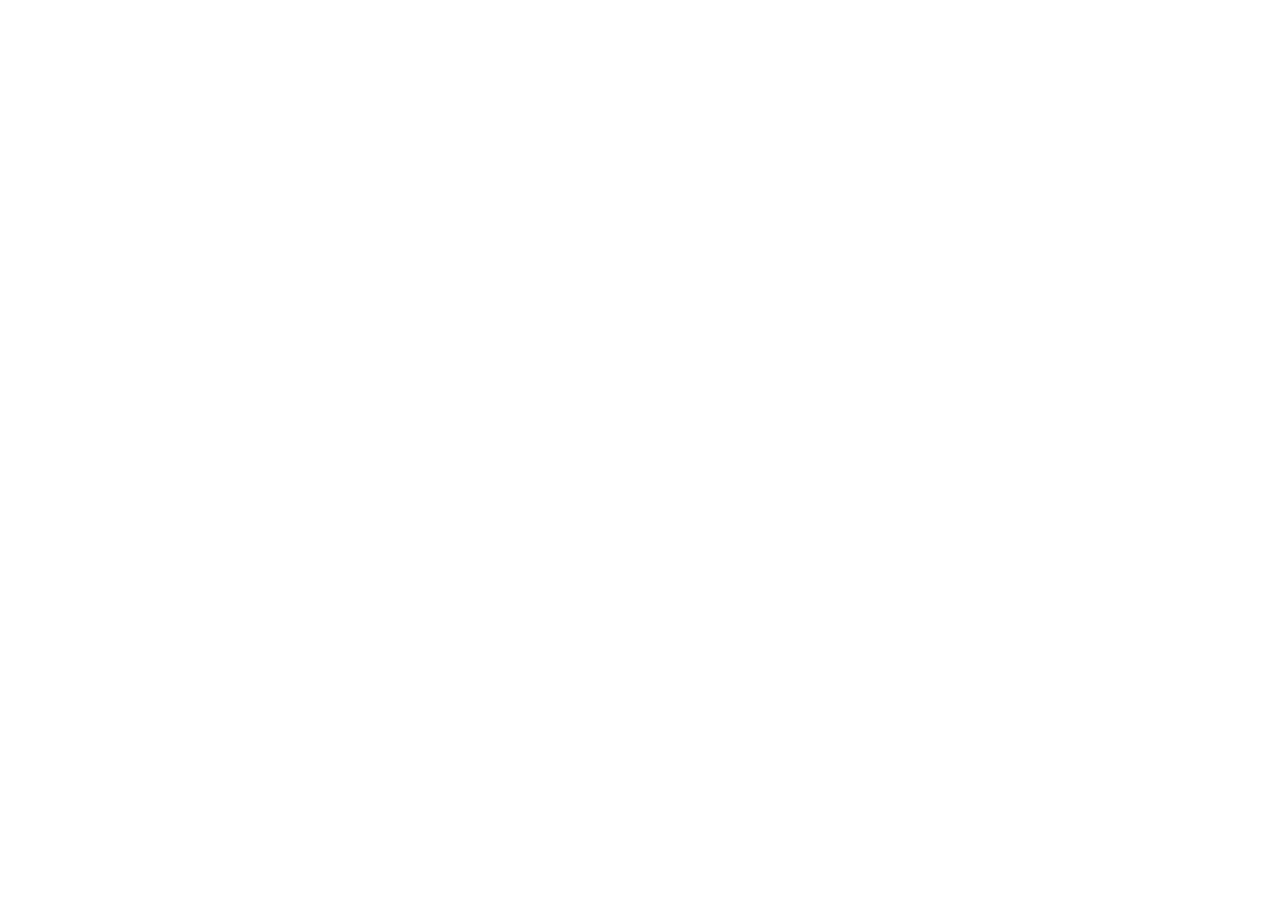
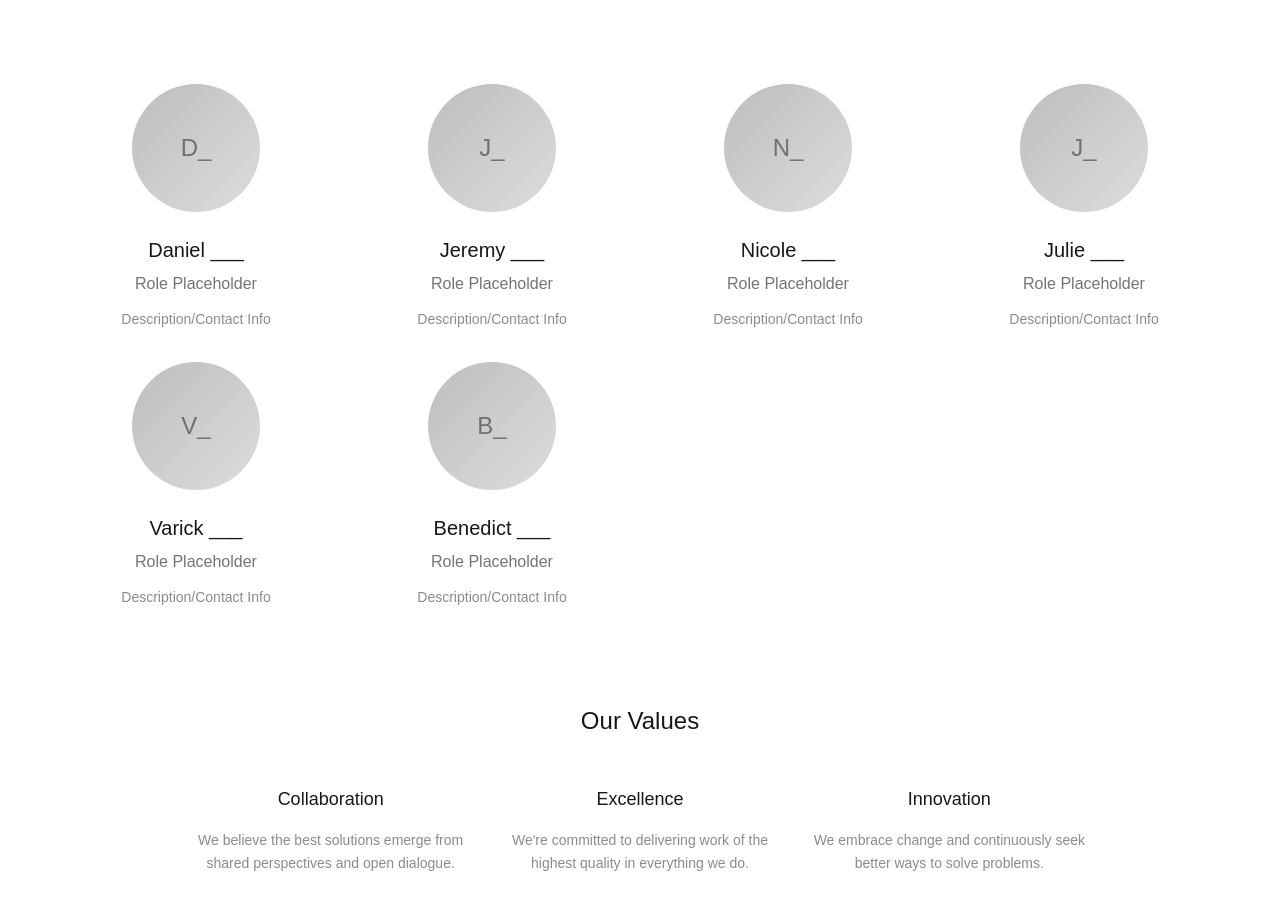
Before and after one commit to TritonWebDev/tritonwebdev.github.io, a Next.js app: page /team in a window 1280 px wide. Shown: the part 223-1132 px from the top of the page. Before the commit the page ends 800 px from the top, so only its background shows below. Built offline with nearby package versions, Linux system fonts and the light colour scheme.

Commit message:
Implemented Team page with placeholder avatar cards for team members

```diff
--- a/app/team/page.tsx
+++ b/app/team/page.tsx
@@ -1,8 +1,127 @@
 import Image from "next/image";
 import Navigation from "@/components/nav";
 
-export default function Home() {
+const teamMembers = [
+  {
+    name: "Daniel ___",
+    role: "Role Placeholder",
+    image: "/team/daniel.jpg",
+    description: "Description/Contact Info"
+  },
+  {
+    name: "Jeremy ___",
+    role: "Role Placeholder",
+    image: "/team/jeremy.jpg",
+    description: "Description/Contact Info"
+  },
+  {
+    name: "Nicole ___",
+    role: "Role Placeholder",
+    image: "/team/nicole.jpg",
+    description: "Description/Contact Info"
+  },
+  {
+    name: "Julie ___",
+    role: "Role Placeholder",
+    image: "/team/julie.jpg",
+    description: "Description/Contact Info"
+  },
+  {
+    name: "Varick ___",
+    role: "Role Placeholder",
+    image: "/team/varick.jpg",
+    description: "Description/Contact Info"
+  },
+  {
+    name: "Benedict ___",
+    role: "Role Placeholder",
+    image: "/team/benedict.jpg",
+    description: "Description/Contact Info"
+  }
+];
+
+export default function Team() {
   return (
-    <Navigation />
+    <div className="min-h-screen bg-background">
+      <Navigation />
+
+      <main className="container mx-auto px-6 py-16">
+        {/* Header Section */}
+        <section className="text-center mb-20 animate-fade-in">
+          <h1 className="text-4xl md:text-5xl font-light text-foreground mb-6">
+            Our Team
+          </h1>
+          <p className="text-lg text-foreground/70 max-w-2xl mx-auto leading-relaxed">
+            A diverse group of passionate web developers dedicated to creating
+            exceptional user experiences through software.
+          </p>
+        </section>
+
+        {/* Team Grid */}
+        <section className="grid grid-cols-1 md:grid-cols-2 lg:grid-cols-4 gap-8 max-w-6xl mx-auto">
+          {teamMembers.map((member, index) => (
+            <div
+              key={member.name}
+              className="group text-center animate-fade-in-delay-1"
+              style={{ animationDelay: `${index * 0.1}s` }}
+            >
+              {/* Avatar */}
+              <div className="relative w-32 h-32 mx-auto mb-6 rounded-full bg-foreground/10 overflow-hidden group-hover:scale-105 transition-transform duration-300">
+                <div className="absolute inset-0 bg-gradient-to-br from-foreground/20 to-foreground/5 flex items-center justify-center">
+                  <span className="text-2xl font-light text-foreground/50">
+                    {member.name.split(' ').map(n => n[0]).join('')}
+                  </span>
+                </div>
+                {/* Uncomment when you have actual images */}
+                {/* <Image
+                  src={member.image}
+                  alt={member.name}
+                  fill
+                  className="object-cover"
+                /> */}
+              </div>
+
+              {/* Text Content */}
+              <h3 className="text-xl font-normal text-foreground mb-2">
+                {member.name}
+              </h3>
+              <p className="text-foreground/60 mb-3 font-light">
+                {member.role}
+              </p>
+              <p className="text-sm text-foreground/50 leading-relaxed">
+                {member.description}
+              </p>
+            </div>
+          ))}
+        </section>
+
+        {/* Values Section */}
+        <section className="mt-24 text-center animate-fade-in">
+          <h2 className="text-2xl font-light text-foreground mb-12">
+            Our Values
+          </h2>
+          <div className="grid grid-cols-1 md:grid-cols-3 gap-8 max-w-4xl mx-auto">
+            <div className="space-y-4">
+              <h3 className="text-lg font-normal text-foreground">Collaboration</h3>
+              <p className="text-foreground/50 text-sm leading-relaxed">
+                We believe the best solutions emerge from shared perspectives and open dialogue.
+              </p>
+            </div>
+            <div className="space-y-4">
+              <h3 className="text-lg font-normal text-foreground">Excellence</h3>
+              <p className="text-foreground/50 text-sm leading-relaxed">
+                We're committed to delivering work of the highest quality in everything we do.
+              </p>
+            </div>
+            <div className="space-y-4">
+              <h3 className="text-lg font-normal text-foreground">Innovation</h3>
+              <p className="text-foreground/50 text-sm leading-relaxed">
+                We embrace change and continuously seek better ways to solve problems.
+              </p>
+            </div>
+          </div>
+        </section>
+      </main>
+    </div>
   );
 }
```
Also changed, not shown: 1 other file (tests, documents, lock files or other folders).
